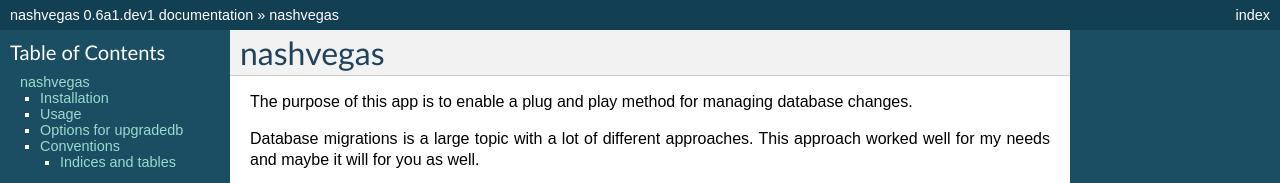
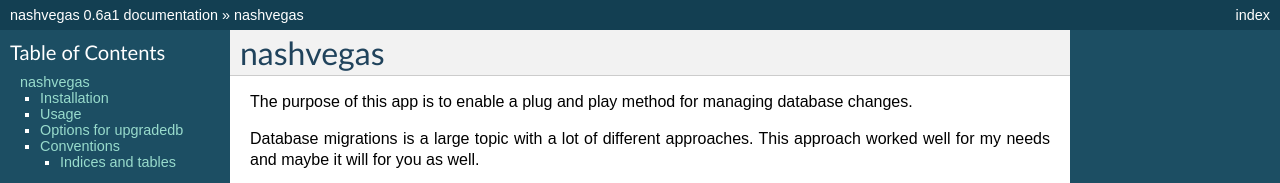
Before and after one commit to paltman-archive/nashvegas, a Sphinx documentation site: the page built from docs/index.rst, in a window 1280 px wide and 900 px high. Shown: the top 183 px of the window. Built offline with Sphinx 7.4.7, drawn with Linux system fonts in a browser that asks for light colours; some of the changed text lies outside the part shown.

Commit message:
updated conf for docs

```diff
--- a/docs/conf.py
+++ b/docs/conf.py
@@ -48,9 +48,9 @@ copyright = u'2011, Patrick Altman'
 # built documents.
 #
 # The short X.Y version.
-version = '0.6a1.dev1'
+version = '0.6a1'
 # The full version, including alpha/beta/rc tags.
-release = '0.6a1.dev1'
+release = '0.6a1'
 
 # The language for content autogenerated by Sphinx. Refer to documentation
 # for a list of supported languages.
```
